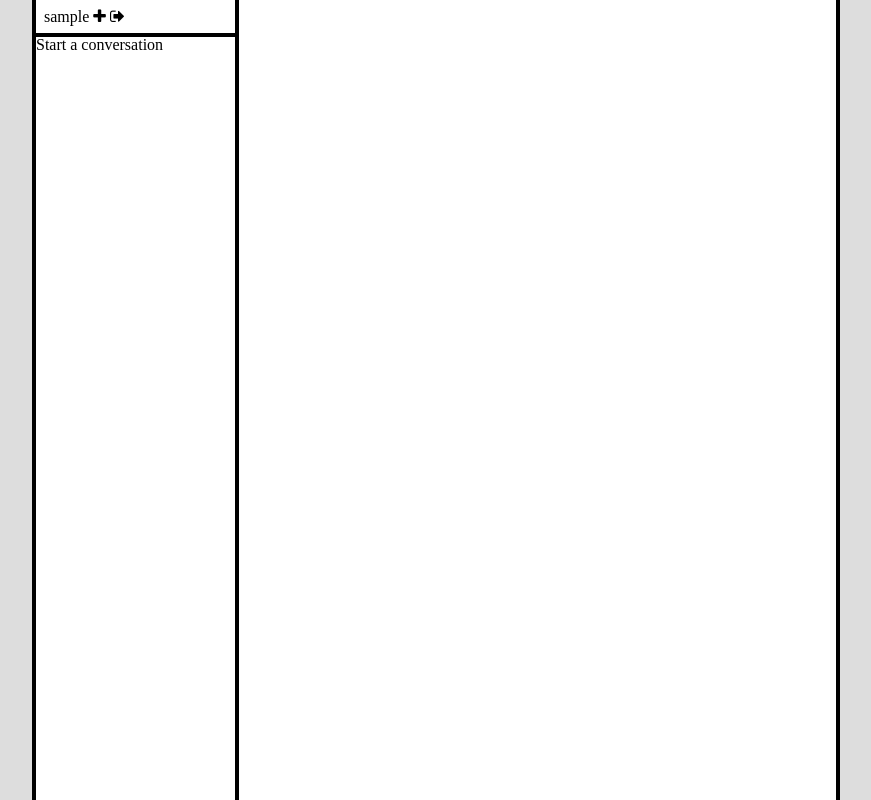
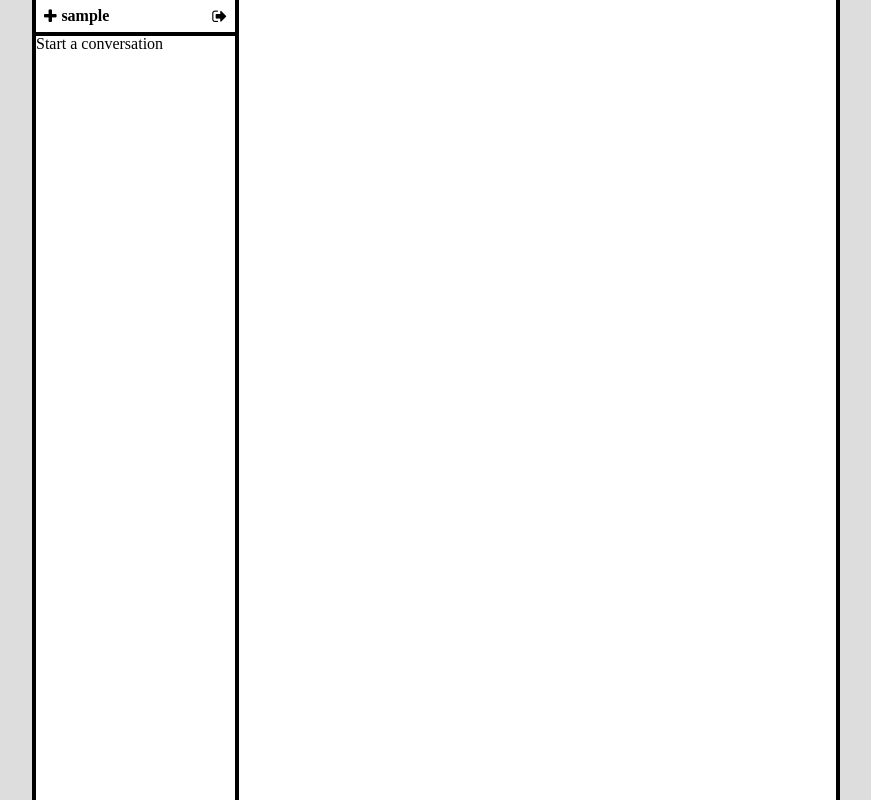
Before and after one commit to slava-sh/messenger, a Django app: page / in a window 1280 px wide. Shown: the whole page, without its empty margins (204-1075 px from the left). Run offline with Django 3.2, Linux system fonts and the light colour scheme; the visitor is signed in with stand-in values (Sample User, id 1); data that the repository does not hold is empty; parts of the project's set-up code (start-up, migrations or seed data) failed here and were passed over; some libraries are stand-ins or nearby versions.

Commit message:
Align icons

```diff
--- a/django/chat/templates/chat/base.html
+++ b/django/chat/templates/chat/base.html
@@ -109,10 +109,6 @@
       padding-left: 3em;
     }
 
-    .message .author {
-      font-weight: bold;
-    }
-
     .message .text {
       white-space: pre-wrap;
     }
@@ -122,6 +118,10 @@
       width: 100%;
       height: 2.5em;
       margin-top: 0.25em;
+    }
+
+    .username {
+      font-weight: bold;
     }
 
     input[type="text"],
--- a/django/chat/templates/chat/conversation.html
+++ b/django/chat/templates/chat/conversation.html
@@ -6,7 +6,7 @@
   <div class="messages">
     {% for message in conversation.messages.all %}
       <div class="message">
-        <div class="author">{{ message.author }}</div>
+        <div class="username">{{ user }}</div>
         <div class="text">{{ message.text }}</div>
       </div>
     {% endfor %}
@@ -14,7 +14,7 @@
     <div class="message new-message">
       <form method="post">
         {% csrf_token %}
-        <div class="author">{{ user }}</div>
+        <div class="username">{{ user }}</div>
         <div class="text">{{ form.text }}</div>
         <div><input type="submit" value="Send"></div>
       </form>
--- a/django/chat/templates/chat/navigation.html
+++ b/django/chat/templates/chat/navigation.html
@@ -1,7 +1,7 @@
 <div class="header">
-  {{ user }}
-  <a href="{% url 'chat:create_conversation' %}"><i class="fa fa-plus"></i></a>
-  <a href="{% url 'auth_logout' %}"><i class="fa fa-sign-out"></i></a>
+  <span class="username">{{ user }}</span>
+  <a href="{% url 'chat:create_conversation' %}"><i class="fa fa-plus pull-left"></i></a>
+  <a href="{% url 'auth_logout' %}"><i class="fa fa-sign-out pull-right"></i></a>
 </div>
 <div class="conversations">
   {% for conversation in conversations %}
```
